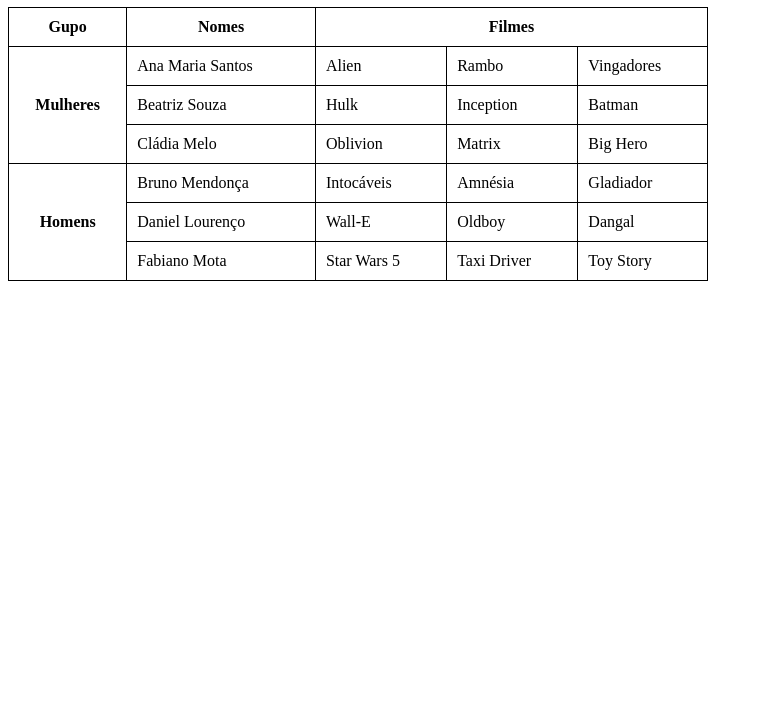
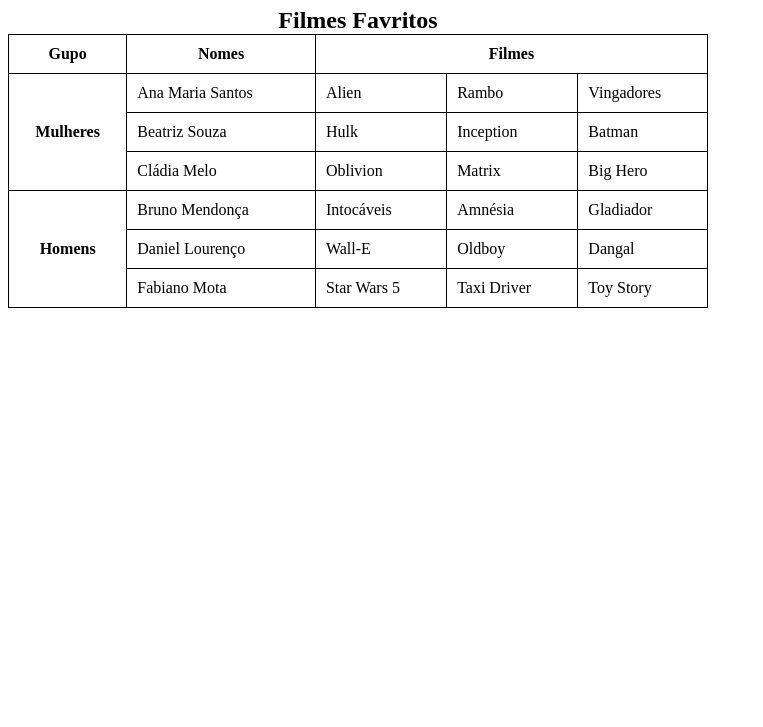
Before and after one commit to justinoinacio78-png/html-css, a plain HTML site: page exercicios/modulo03/ex023.html/tabela004.html in a window 1280 px wide. Shown: the part 73-800 px from the top of the page, without its empty margins (0-763 px from the left). Drawn offline with Linux system fonts and the light colour scheme.

Commit message:
Actualizeo o ex023

```diff
--- a/exercicios/modulo03/ex023.html/tabela004.html
+++ b/exercicios/modulo03/ex023.html/tabela004.html
@@ -10,6 +10,11 @@
             border-collapse: collapse;
         }
 
+        caption{
+            font-size: 1.5em;
+            font-weight: bold;
+        }
+
         td, th{
             border: 1px solid black;
             padding: 10px;
@@ -19,13 +24,16 @@
 <body>
     <h1>Tabela Completa</h1>
     <table>
+        <caption>Filmes Favritos</caption>
+        <thead>
+            <tr>
+                <th scope="col">Gupo</th>
+                <th scope="col">Nomes</th>
+                <th colspan="3" scope="colgroup">Filmes</th>
+            </tr>
+        </thead>
         <tr>
-            <th>Gupo</td>
-            <th>Nomes</td>
-            <th colspan="3">Filmes</td>
-        </tr>
-        <tr>
-            <th rowspan="3">Mulheres</td>
+            <th rowspan="3" scope="rowgroup">Mulheres</td>
             <td>Ana Maria Santos</td>
             <td>Alien</td>
             <td>Rambo</td>
@@ -44,7 +52,7 @@
             <td>Big Hero</td>
         </tr>
         <tr>
-            <th rowspan="3">Homens</td>
+            <th rowspan="3" scope="rowgroup">Homens</td>
             <td>Bruno Mendonça</td>
             <td>Intocáveis</td>
             <td>Amnésia</td>
```
